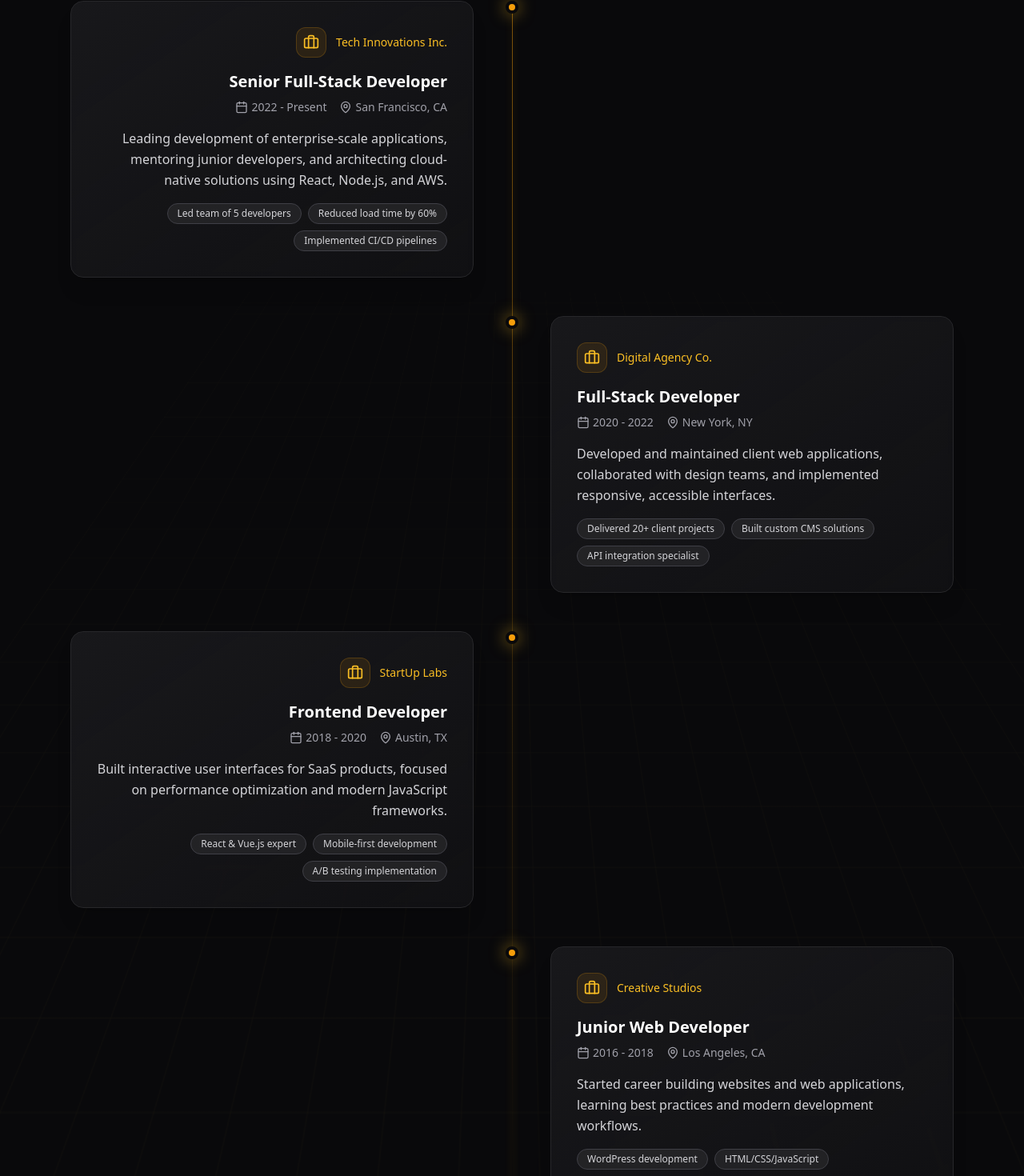
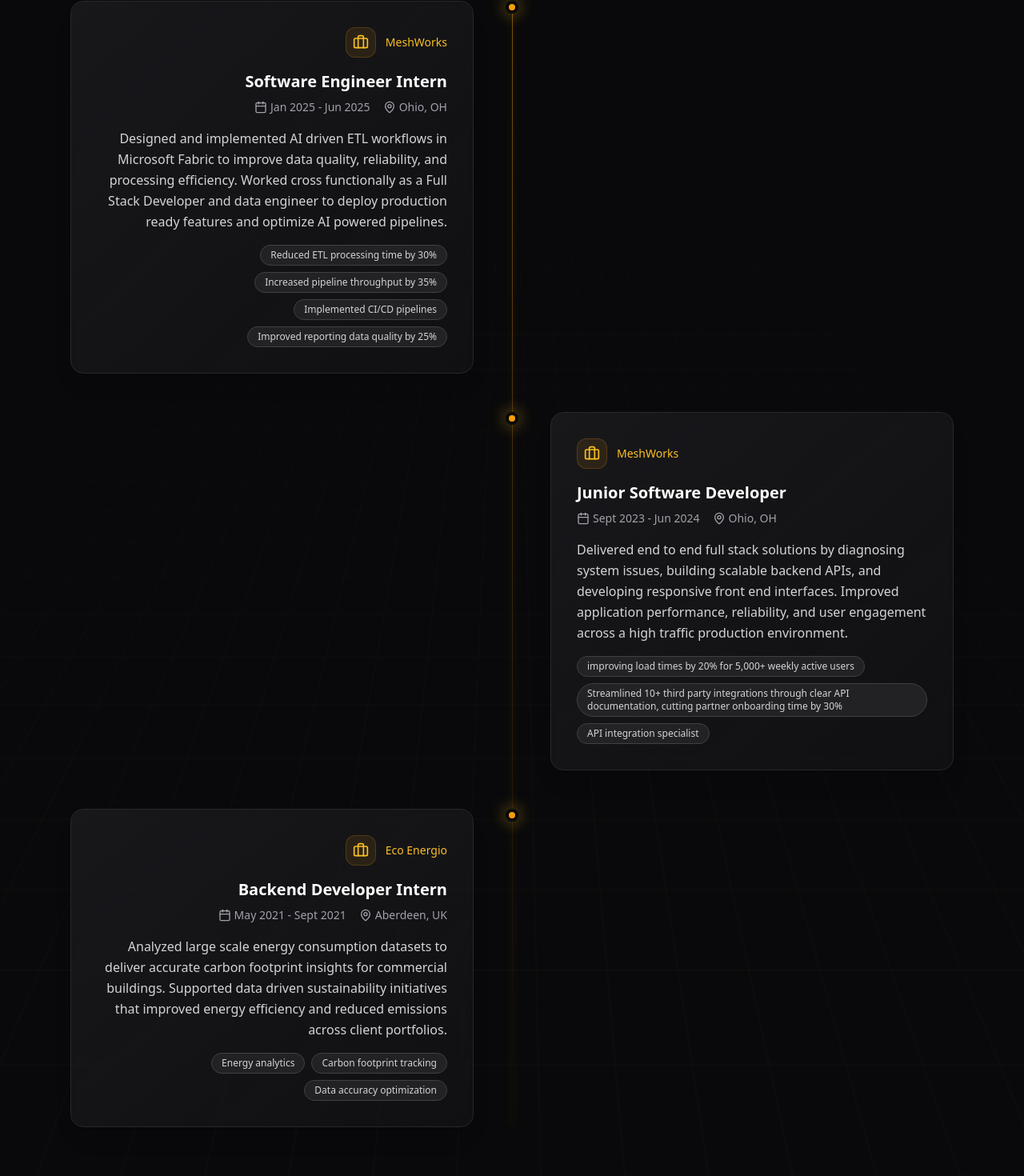
Before and after one commit to siddh113/Portfolio, a React (Vite) app in the folder my-portfolio/: page / in a window 1280 px wide. Shown: the part 1173-2643 px from the top of the page at 80% size. Built offline with nearby package versions, Linux system fonts and the light colour scheme.

Commit message:
experience section update

```diff
--- a/my-portfolio/src/components/portfolio/ContactSection.jsx
+++ b/my-portfolio/src/components/portfolio/ContactSection.jsx
@@ -18,15 +18,21 @@ export default function ContactSection() {
 
   const handleSubmit = async (e) => {
     e.preventDefault();
-    setIsSubmitting(true);
+    const { name, email, subject, message } = formData;
+    const mailto = `mailto:siddharthketan@gmail.com?subject=${encodeURIComponent(
+      subject || 'Contact Form Submission'
+    )}&body=${encodeURIComponent(
+      `Name: ${name}\nEmail: ${email}\n\n${message}`
+    )}`;
+    // Use a temporary anchor to trigger the mail client reliably
+    const link = document.createElement('a');
+    link.href = mailto;
+    link.style.display = 'none';
+    document.body.appendChild(link);
+    link.click();
+    document.body.removeChild(link);
 
-    // Simulate form submission
-    await new Promise(resolve => setTimeout(resolve, 1500));
-
-    setIsSubmitting(false);
     setIsSubmitted(true);
-    setFormData({ name: '', email: '', subject: '', message: '' });
-
     setTimeout(() => setIsSubmitted(false), 5000);
   };
 
@@ -38,15 +44,14 @@ export default function ContactSection() {
   };
 
   const contactInfo = [
-    { icon: Mail, label: "Email", value: "hello@johndoe.com", href: "mailto:hello@johndoe.com" },
-    { icon: Phone, label: "Phone", value: "+1 (555) 123-4567", href: "tel:+15551234567" },
-    { icon: MapPin, label: "Location", value: "San Francisco, CA", href: "#" }
+    { icon: Mail, label: "Email", value: "siddharthketan@gmail.com", href: "mailto:siddharthketan@gmail.com" },
+    { icon: Phone, label: "Phone", value: "+1 (347) 216-1730", href: "tel:+13472161730" },
+    { icon: MapPin, label: "Location", value: "New york City, NY"}
   ];
 
   const socialLinks = [
-    { icon: Github, href: "https://github.com", label: "GitHub" },
-    { icon: Linkedin, href: "https://linkedin.com", label: "LinkedIn" },
-    { icon: Twitter, href: "https://twitter.com", label: "Twitter" }
+    { icon: Github, href: "https://github.com/siddh113", label: "GitHub" },
+    { icon: Linkedin, href: "https://www.linkedin.com/in/siddharthkenia", label: "LinkedIn" }
   ];
 
   return (
@@ -191,7 +196,7 @@ export default function ContactSection() {
                         name="name"
                         value={formData.name}
                         onChange={handleChange}
-                        placeholder="John Smith"
+                        placeholder=""
                         required
                         className="h-12 bg-zinc-800 border-zinc-700 focus:border-amber-500 focus:ring-amber-500/20 rounded-xl text-white placeholder:text-zinc-500"
                       />
@@ -204,7 +209,7 @@ export default function ContactSection() {
                         type="email"
                         value={formData.email}
                         onChange={handleChange}
-                        placeholder="john@example.com"
+                        placeholder=""
                         required
                         className="h-12 bg-zinc-800 border-zinc-700 focus:border-amber-500 focus:ring-amber-500/20 rounded-xl text-white placeholder:text-zinc-500"
                       />
--- a/my-portfolio/src/components/portfolio/ExperienceSection.jsx
+++ b/my-portfolio/src/components/portfolio/ExperienceSection.jsx
@@ -5,39 +5,30 @@ import { Briefcase, Calendar, MapPin } from 'lucide-react';
 const experiences = [
   {
     id: 1,
-    role: "Senior Full-Stack Developer",
-    company: "Tech Innovations Inc.",
-    location: "San Francisco, CA",
-    period: "2022 - Present",
-    description: "Leading development of enterprise-scale applications, mentoring junior developers, and architecting cloud-native solutions using React, Node.js, and AWS.",
-    highlights: ["Led team of 5 developers", "Reduced load time by 60%", "Implemented CI/CD pipelines"]
+    role: "Software Engineer Intern",
+    company: "MeshWorks",
+    location: "Ohio, OH",
+    period: "Jan 2025 - Jun 2025",
+    description: "Designed and implemented AI driven ETL workflows in Microsoft Fabric to improve data quality, reliability, and processing efficiency. Worked cross functionally as a Full Stack Developer and data engineer to deploy production ready features and optimize AI powered pipelines.",
+    highlights: ["Reduced ETL processing time by 30%", "Increased pipeline throughput by 35%", "Implemented CI/CD pipelines", "Improved reporting data quality by 25%"]
   },
   {
     id: 2,
-    role: "Full-Stack Developer",
-    company: "Digital Agency Co.",
-    location: "New York, NY",
-    period: "2020 - 2022",
-    description: "Developed and maintained client web applications, collaborated with design teams, and implemented responsive, accessible interfaces.",
-    highlights: ["Delivered 20+ client projects", "Built custom CMS solutions", "API integration specialist"]
+    role: "Junior Software Developer",
+    company: "MeshWorks",
+    location: "Ohio, OH",
+    period: "Sept 2023 - Jun 2024",
+    description: "Delivered end to end full stack solutions by diagnosing system issues, building scalable backend APIs, and developing responsive front end interfaces. Improved application performance, reliability, and user engagement across a high traffic production environment.",
+    highlights: ["improving load times by 20% for 5,000+ weekly active users", "Streamlined 10+ third party integrations through clear API documentation, cutting partner onboarding time by 30%", "API integration specialist"]
   },
   {
     id: 3,
-    role: "Frontend Developer",
-    company: "StartUp Labs",
-    location: "Austin, TX",
-    period: "2018 - 2020",
-    description: "Built interactive user interfaces for SaaS products, focused on performance optimization and modern JavaScript frameworks.",
-    highlights: ["React & Vue.js expert", "Mobile-first development", "A/B testing implementation"]
-  },
-  {
-    id: 4,
-    role: "Junior Web Developer",
-    company: "Creative Studios",
-    location: "Los Angeles, CA",
-    period: "2016 - 2018",
-    description: "Started career building websites and web applications, learning best practices and modern development workflows.",
-    highlights: ["WordPress development", "HTML/CSS/JavaScript", "Client communication"]
+    role: "Backend Developer Intern",
+    company: "Eco Energio",
+    location: "Aberdeen, UK",
+    period: "May 2021 - Sept 2021",
+    description: "Analyzed large scale energy consumption datasets to deliver accurate carbon footprint insights for commercial buildings. Supported data driven sustainability initiatives that improved energy efficiency and reduced emissions across client portfolios.",
+    highlights: ["Energy analytics", "Carbon footprint tracking", "Data accuracy optimization"]
   }
 ];
 
--- a/my-portfolio/src/pages/Home.jsx
+++ b/my-portfolio/src/pages/Home.jsx
@@ -15,7 +15,7 @@ export default function Home() {
       {/* Footer */}
       <footer className="py-8 bg-black border-t border-zinc-900 text-center relative">
         <p className="text-zinc-500 text-sm font-light">
-          © {new Date().getFullYear()} John Doe. Crafted with passion.
+          © {new Date().getFullYear()} Siddharth Kenia. All rights reserved.
         </p>
       </footer>
     </div>
```
